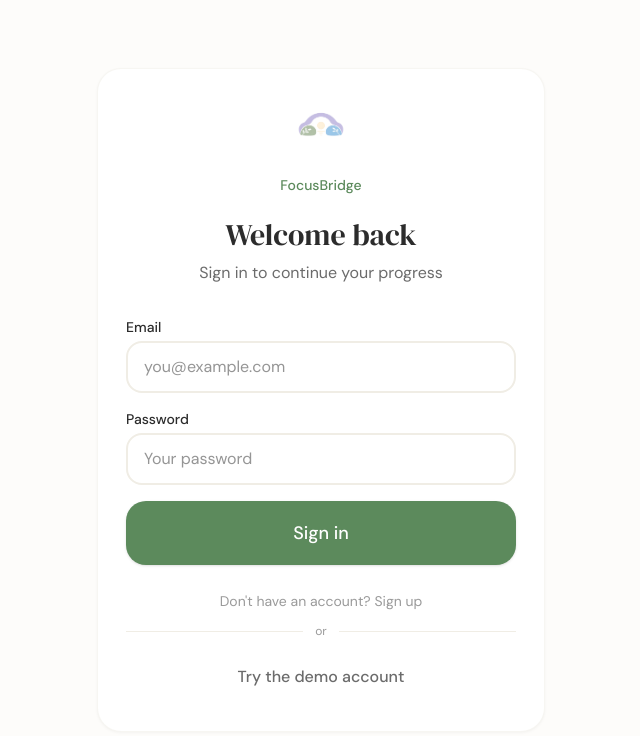
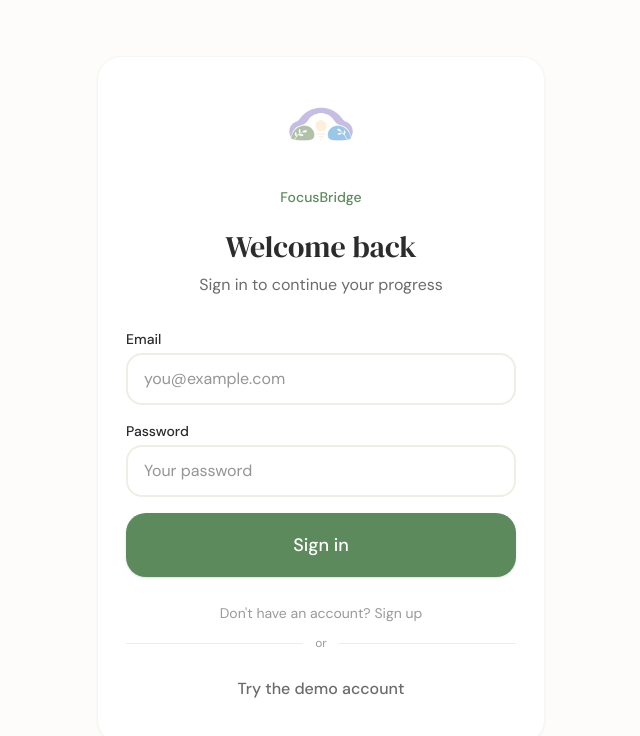
Before and after one commit to DevHuang1/FocusBridge, a React (Vite) app: page /app in a window 1280 px wide. Shown: the top 736 px of the page, without its empty margins (319-959 px from the left). Built offline with nearby package versions, Linux system fonts and the light colour scheme; no server answers.

Commit message:
chore: enlarge icon in app nav and auth screen

```diff
--- a/src/screens/AuthScreen.tsx
+++ b/src/screens/AuthScreen.tsx
@@ -58,7 +58,7 @@ export function AuthScreen() {
     <div className="min-h-screen flex items-center justify-center px-4">
       <Card className="max-w-md w-full">
         <div className="text-center mb-8">
-          <img src="/focus_bridge.png" alt="" className="w-14 h-14 object-contain mx-auto mb-4" />
+          <img src="/focus_bridge.png" alt="" className="w-20 h-20 object-contain mx-auto mb-4" />
           <div className="inline-flex items-center gap-2 px-4 py-1.5 rounded-full text-sm font-medium mb-4" style={{ backgroundColor: 'var(--color-theme-surface)', color: 'var(--color-theme-primary)' }}>
             FocusBridge
           </div>
--- a/src/screens/DashboardScreen.tsx
+++ b/src/screens/DashboardScreen.tsx
@@ -200,7 +200,7 @@ export function DashboardScreen() {
     <div className="min-h-screen flex flex-col">
       <div className="w-full px-5 py-4 flex items-center justify-between">
         <div className="flex items-center gap-2.5">
-          <img src="/focus_bridge.png" alt="" className="w-6 h-6 object-contain" />
+          <img src="/focus_bridge.png" alt="" className="w-9 h-9 object-contain" />
           <span className="text-sm font-semibold tracking-tight text-text-secondary">FocusBridge</span>
         </div>
         <div className="flex items-center gap-1">
```
